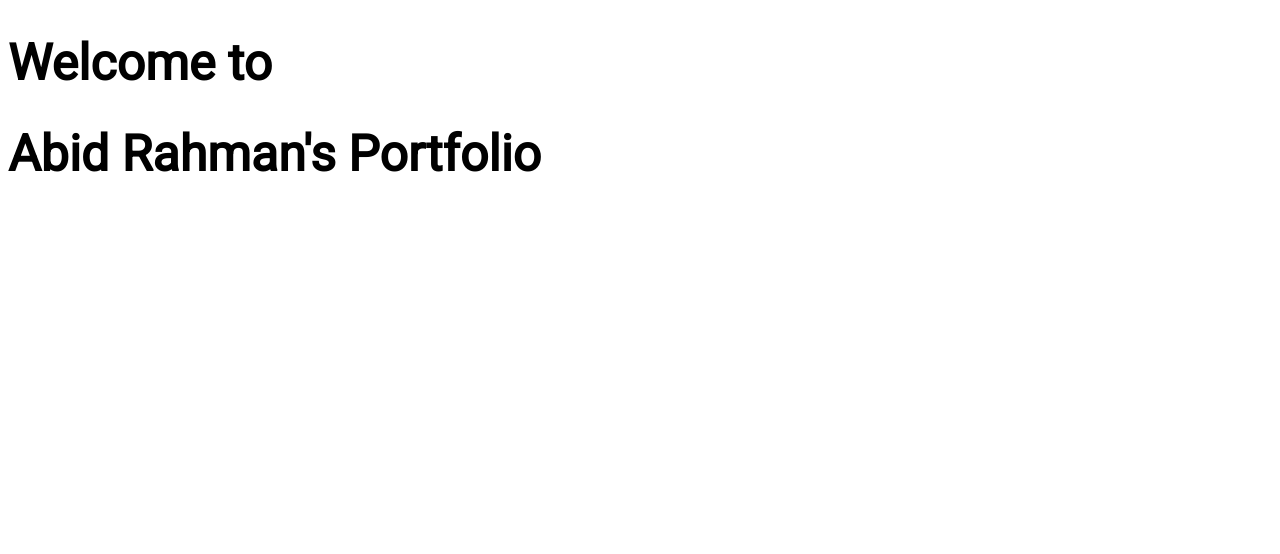
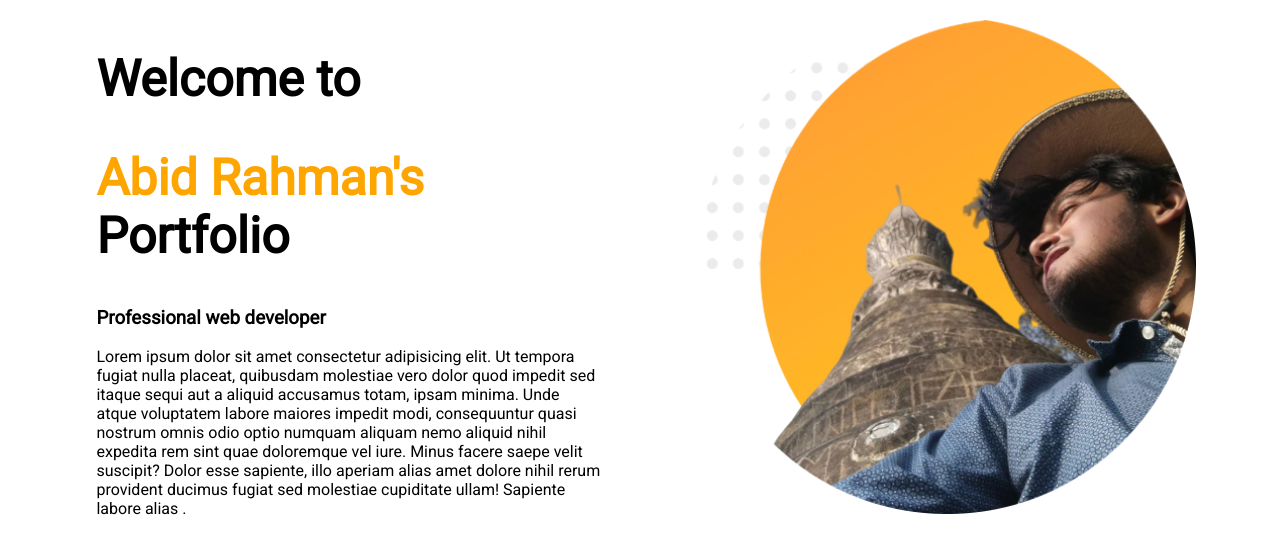
Before and after one commit to abid-rahman/web-portfolio, a plain HTML site: page index.html in a window 1280 px wide. Drawn offline with Linux system fonts and the light colour scheme.

Commit message:
adding more n more

```diff
--- a/css/style.css
+++ b/css/style.css
@@ -7,3 +7,20 @@ h1{
     font-size: 50px;
 
 }
+
+.name-highlight{
+
+    color: orange;
+}
+
+.half-width{
+    width: 40%;
+    float: left;
+    margin-left: 5%;
+    padding-left: 2%;
+}
+
+.half-width img{
+    width: 100%;
+
+}
--- a/index.html
+++ b/index.html
@@ -8,7 +8,19 @@
     <link rel="stylesheet" href="css/style.css">
 </head>
 <body>
-    <h1>Welcome to</h1>
-    <h1>Abid Rahman's Portfolio</h1>
+    <section>
+        <div class="half-width">
+            <h1>Welcome to</h1>
+            <h1> <span class="name-highlight">Abid Rahman's</span> Portfolio</h1>
+            <h3>Professional web developer</h3>
+            <p>Lorem ipsum dolor sit amet consectetur adipisicing elit. Ut tempora fugiat nulla placeat, quibusdam molestiae vero dolor quod impedit sed itaque sequi aut a aliquid accusamus totam, ipsam minima. Unde atque voluptatem labore maiores impedit modi, consequuntur quasi nostrum omnis odio optio numquam aliquam nemo aliquid nihil expedita rem sint quae doloremque vel iure. Minus facere saepe velit suscipit? Dolor esse sapiente, illo aperiam alias amet dolore nihil rerum provident ducimus fugiat sed molestiae cupiditate ullam! Sapiente labore alias .</p>
+        </div>
+
+        <div class="half-width">
+            <img src="images/proalt.png" alt="">
+        </div>
+
+    </section>
+
 </body>
 </html>
```
Also changed, not shown: images/proalt.png (added), images/progray.png (added), images/proor.png (added), images/propink.png (added).
